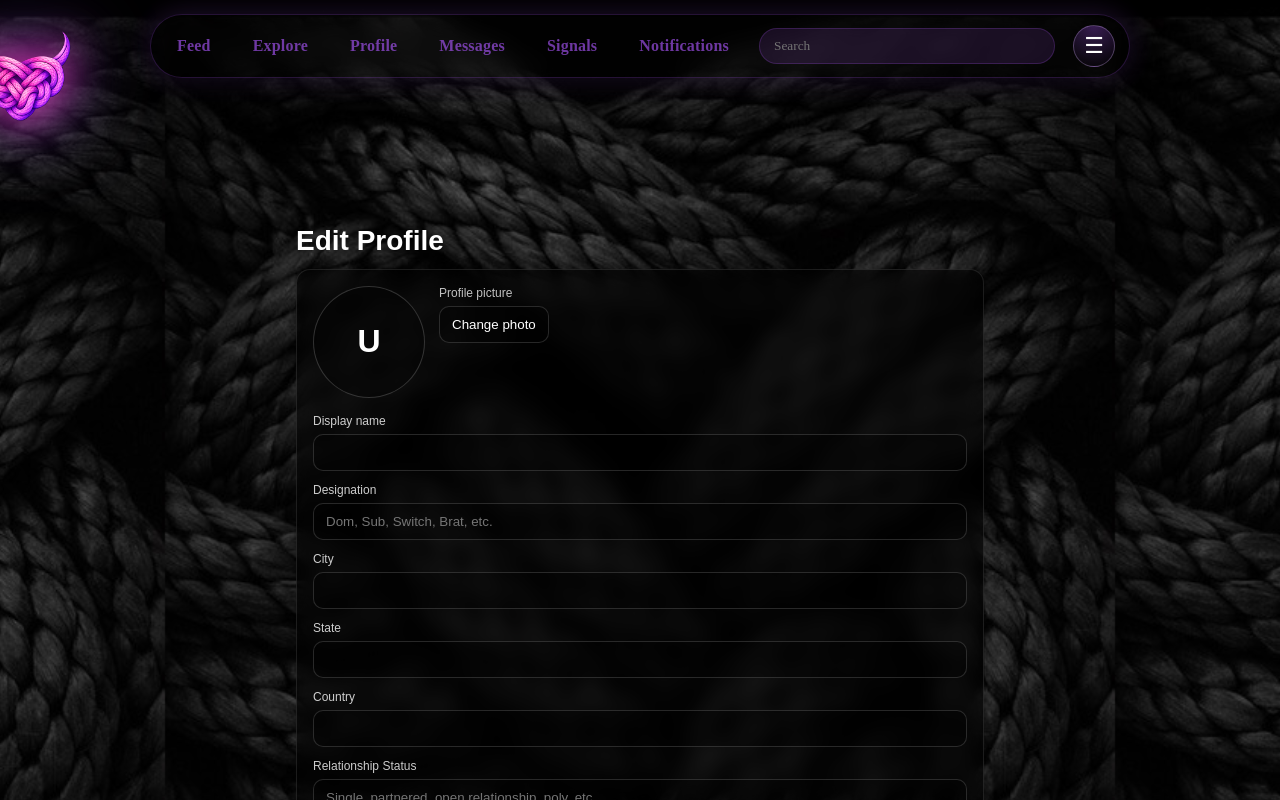
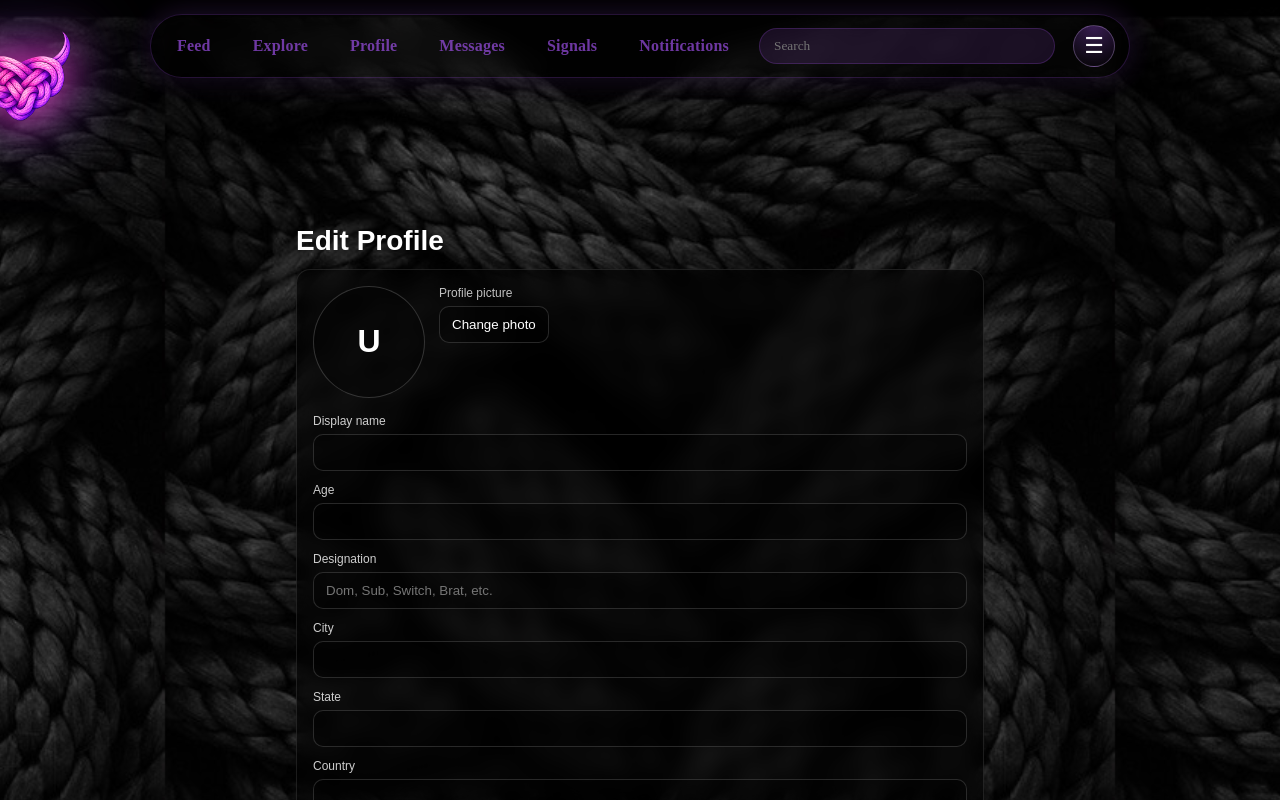
Before and after one commit to Stephensr50/Unbound, a Next.js app in the folder unbound2/: page /edit-profile in a window 1280 px wide. Built offline with nearby package versions, Linux system fonts and the light colour scheme; no server answers; a web font is replaced by a local one.

Commit message:
Add age field to profiles and display age on profile header

```diff
--- a/unbound2/app/edit-profile/page.tsx
+++ b/unbound2/app/edit-profile/page.tsx
@@ -27,7 +27,7 @@ const [orientation, setOrientation] = useState("");
 const [pronouns, setPronouns] = useState("");
 const [lookingFor, setLookingFor] = useState("");
 const [dsRelationship, setDsRelationship] = useState("");
-
+const [age, setAge] = useState("");
 const [status, setStatus] = useState<string>("");
 const [connectingStripe, setConnectingStripe] = useState(false);
 const [userId, setUserId] = useState("");
@@ -49,13 +49,14 @@ setUserId(userId)
 
 const { data: profile } = await supabase
 .from("profiles")
-.select("display_name, designation, bio, avatar_url, city, state, country, relationship_status, orientation, pronouns, looking_for, ds_relationship")
+.select("display_name, designation,age, bio, avatar_url, city, state, country, relationship_status, orientation, pronouns, looking_for, ds_relationship")
 .eq("id", userId)
 .single();
 
 if (profile) {
 setDisplayName(profile.display_name ?? "");
 setDesignation(profile.designation || "");
+setAge(profile.age ? String(profile.age) : "");
 setBio(profile.bio ?? "");
 setCity(profile.city ?? "");
 setStateName(profile.state ?? "");
@@ -229,6 +230,7 @@ const { error } = await supabase
 .from("profiles")
 .update({
 display_name: displayName.trim(),
+age: age.trim() ? Number(age) : null,
 designation: designation.trim() || null,
 bio,
 city: cleanCity || null,
@@ -340,6 +342,30 @@ style={{ display: "none" }}
 <input
 value={displayName}
 onChange={(e) => setDisplayName(e.target.value)}
+disabled={loading}
+style={{
+width: "100%",
+padding: "10px 12px",
+borderRadius: 10,
+border: "1px solid rgba(255,255,255,0.15)",
+background: "rgba(0,0,0,0.35)",
+color: "white",
+marginBottom: 12,
+}}
+/>
+</label>
+
+<label>
+<div style={{ fontSize: 12, opacity: 0.8, marginBottom: 6 }}>
+Age
+</div>
+
+<input
+type="number"
+min="18"
+max="99"
+value={age}
+onChange={(e) => setAge(e.target.value)}
 disabled={loading}
 style={{
 width: "100%",
--- a/unbound2/app/u/[id]/UserProfileClient.tsx
+++ b/unbound2/app/u/[id]/UserProfileClient.tsx
@@ -20,6 +20,7 @@ id: string;
 username: string | null;
 display_name: string | null;
 designation?: string | null;
+age?: number | null;
 founder_badge?: string | null;
 bio: string | null;
 avatar_url: string | null;
@@ -1581,9 +1582,9 @@ flex: "0 0 auto",
 {profile.display_name || profile.username || "Unknown"}
 </div>
 
-{profile.designation ? (
+{(profile.designation || profile.age) ? (
 <div style={{ opacity: 0.9, marginTop: 4, fontWeight: 750 }}>
-{profile.designation}
+{[profile.designation, profile.age].filter(Boolean).join(" • ")}
 </div>
 ) : null}
 
--- a/unbound2/app/u/[id]/page.tsx
+++ b/unbound2/app/u/[id]/page.tsx
@@ -15,6 +15,8 @@ type ProfileRow = {
   username: string | null;
 
   display_name: string | null;
+
+  age?: number | null;
 
   designation?: string | null;
 
@@ -152,7 +154,7 @@ export default async function PublicProfilePage({
 
     .select(
 
-      "id, username, display_name, designation, founder_badge, bio, avatar_url, buy_me_a_coffee_url, city, state, country, relationship_status, orientation, pronouns, looking_for, ds_relationship, moderation_status"
+     "id, username, display_name, designation, age, founder_badge, bio, avatar_url, buy_me_a_coffee_url, city, state, country, relationship_status, orientation, pronouns, looking_for, ds_relationship, moderation_status"
 
     )
 
```
Also changed, not shown: unbound2/app/profile/page.tsx (+6 -3 lines).
